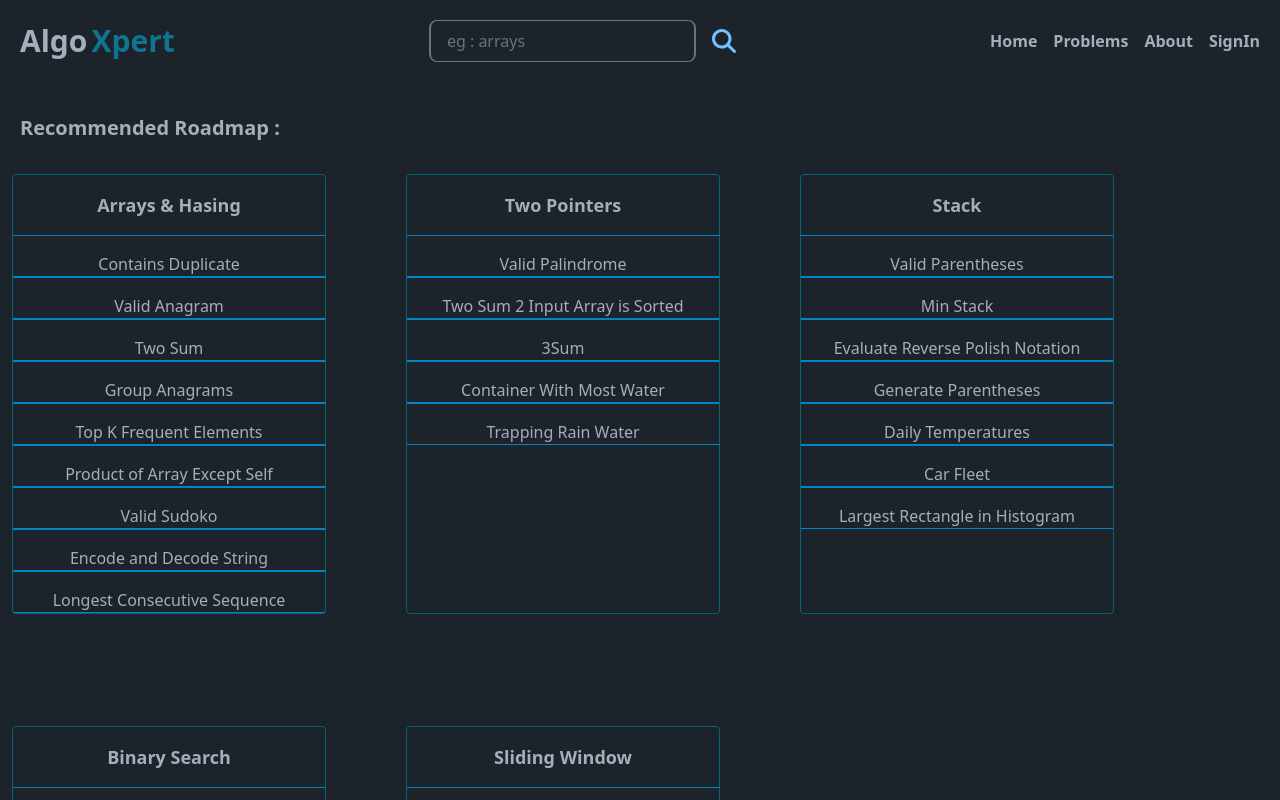
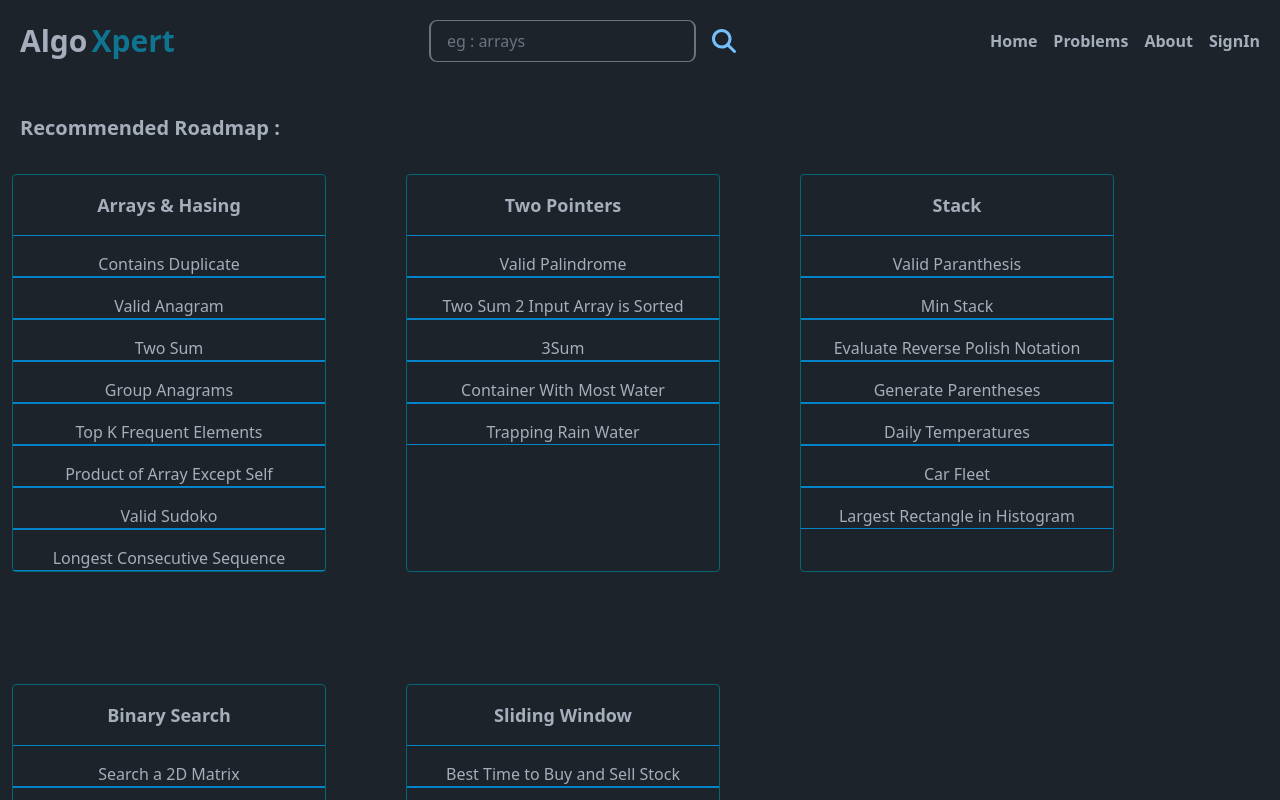
Before and after one commit to JK-mern/Leetcode-mern, a React (Vite) app in the folder client/: page /roadmap in a window 1280 px wide. Shown: the top 800 px of the page. Built offline with nearby package versions, Linux system fonts and the light colour scheme.

Commit message:
updated problem.jsx and Roadmap.jsx

```diff
--- a/client/src/Pages/Problem.jsx
+++ b/client/src/Pages/Problem.jsx
@@ -120,6 +120,7 @@ function Problem() {
     }, 200);
   }, [title]);
 
+  console.log(currentProblem)
   useEffect(() => {
     const fetchData = async () => {
       if (currentProblem && currentProblem._id && language.value) {
@@ -193,25 +194,28 @@ function Problem() {
               </h1>
               {currentProblem.example?.map((ex, index) => (
                 <div key={index} className="my-3 ">
-                  <h3 className="font-semibold">Example{index + 1}</h3>
+                  <h3 className="font-semibold">Example {index + 1}</h3>
                   <p className="mt-2">
-                    <span className="text-gray-400">Input{index + 1} : </span>{" "}
+                    <span className="text-gray-400">Input {index + 1} : </span>{" "}
                     {ex.input}
                   </p>
                   <p className="mt-2">
-                    <span className="text-gray-400">Output{index + 1} : </span>{" "}
+                    <span className="text-gray-400">Output {index + 1} : </span>{" "}
                     {ex.output}
                   </p>
                   {ex.explanation && ex.explanation.length > 2 && (
                     <p className="mt-2">
                       <span className="text-gray-400">
-                        Explanation{index + 1} :{" "}
+                        Explanation {index + 1} :{" "}
                       </span>{" "}
                       {ex.explanation}
                     </p>
                   )}
                 </div>
               ))}
+            </div>
+            <div>
+              {currentProblem?.followUp && (<p>Follow Up : {currentProblem.followUp}</p>)}
             </div>
           </div>
           <div className=" md:w-6/12 ">
--- a/client/src/Pages/Roadmap.jsx
+++ b/client/src/Pages/Roadmap.jsx
@@ -10,7 +10,6 @@ function Roadmap() {
     "Top K Frequent Elements",
     "Product of Array Except Self",
     "Valid Sudoko",
-    "Encode and Decode String",
     "Longest Consecutive Sequence",
   ];
 
@@ -23,7 +22,7 @@ function Roadmap() {
   ];
 
   const stack = [
-    "Valid Parentheses",
+    "	Valid Paranthesis",
     "Min Stack",
     "Evaluate Reverse Polish Notation ",
     "Generate Parentheses",
```
